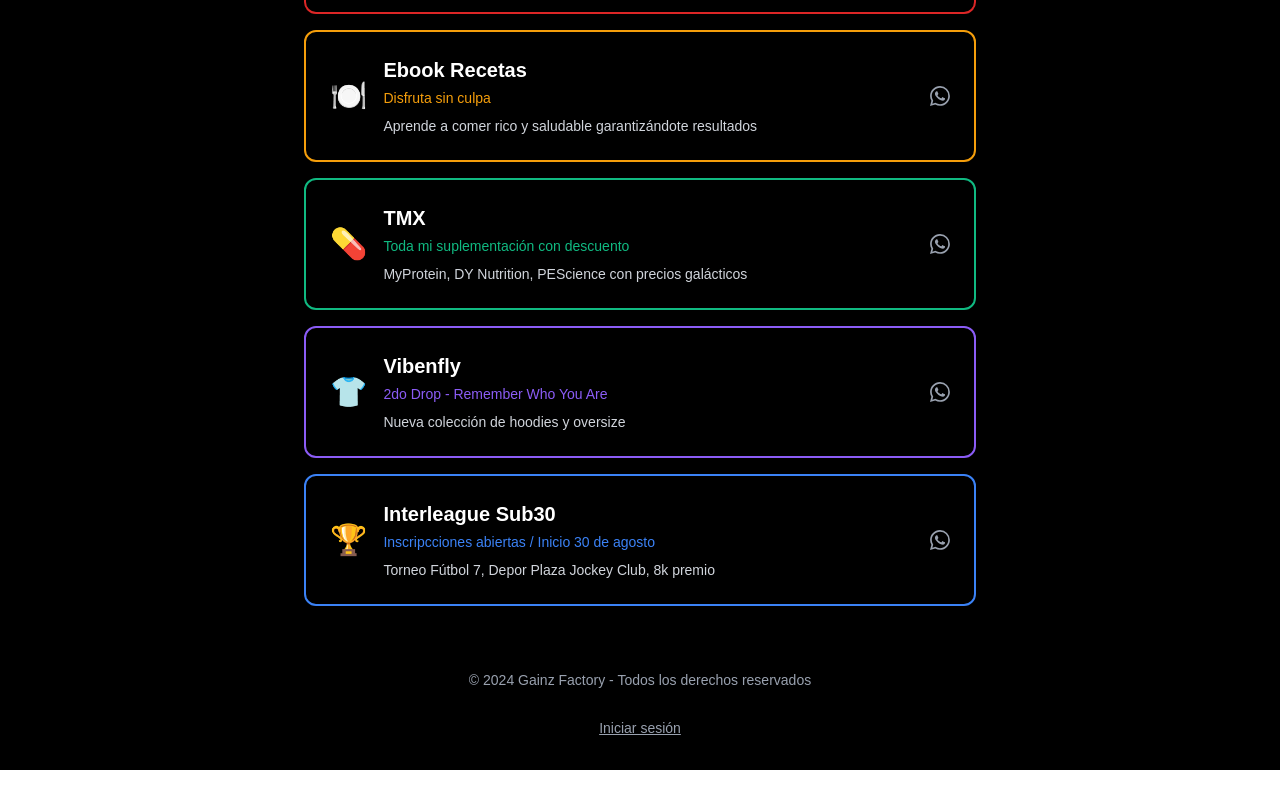
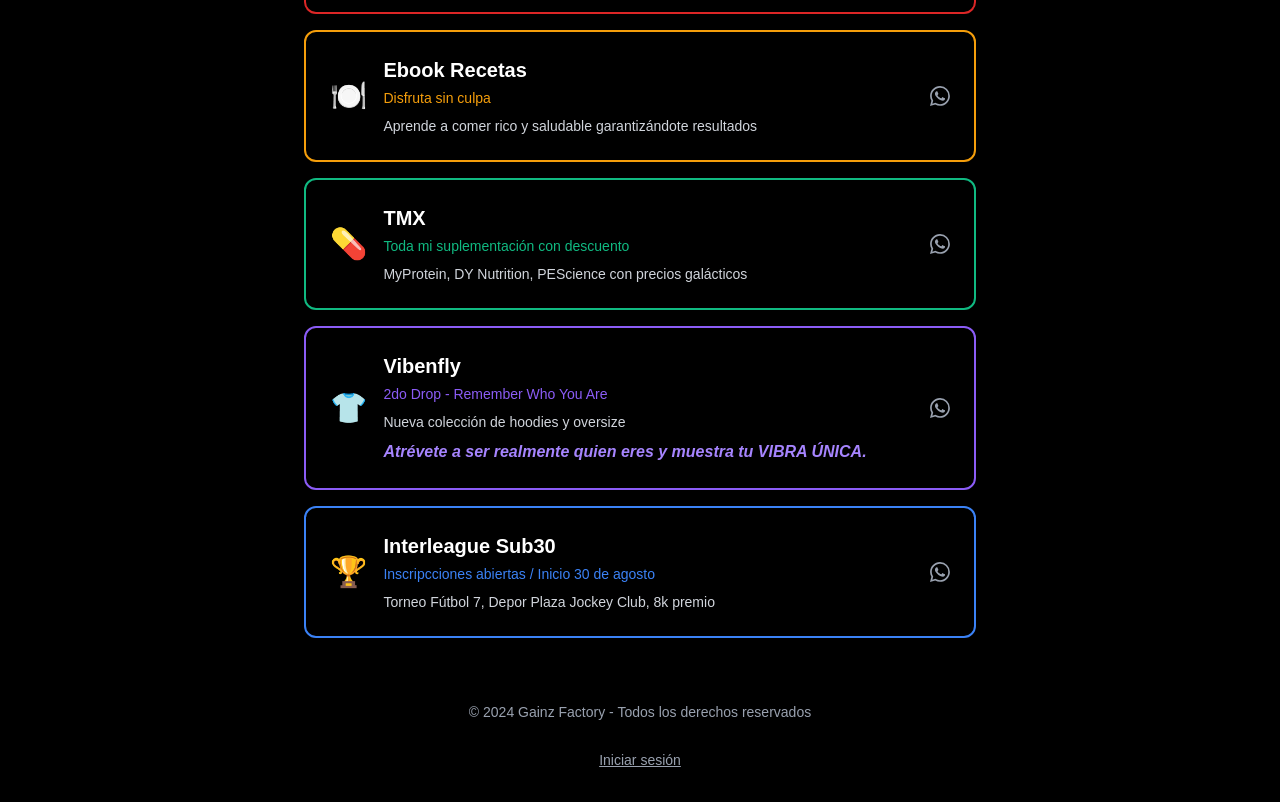
Before and after one commit to Rodvdev/gainz-factory, a Next.js app: page / in a window 1280 px wide. Shown: the part 500-1302 px from the top of the page. Before the commit the page ends 1270 px from the top, so only its background shows below. Built offline with nearby package versions, Linux system fonts and the light colour scheme.

Commit message:
Add motivational message to Vibenfly product on home page for enhanced user engagement

```diff
--- a/src/app/page.tsx
+++ b/src/app/page.tsx
@@ -43,7 +43,8 @@ export default function Home() {
       icon: "👕",
       color: "#8B5CF6",
       link: "https://wa.me/51978381334?text=Hola Chepa, me interesa Vibenfly, qué modelos y tallas tienes disponibles?",
-      type: "whatsapp"
+      type: "whatsapp",
+      motivational: "Atrévete a ser realmente quien eres y muestra tu VIBRA ÚNICA."
     },
     {
       id: "interleague",
@@ -112,6 +113,9 @@ export default function Home() {
                       {product.subtitle}
                     </p>
                     <p className="text-gray-300 text-sm">{product.description}</p>
+                    {product.id === "vibenfly" && (
+                      <p className="text-violet-400 font-semibold italic mt-2">{product.motivational}</p>
+                    )}
                   </div>
                   <div className="text-gray-400">
                     <svg xmlns="http://www.w3.org/2000/svg" width="20" height="20" fill="currentColor" viewBox="0 0 16 16">
```
